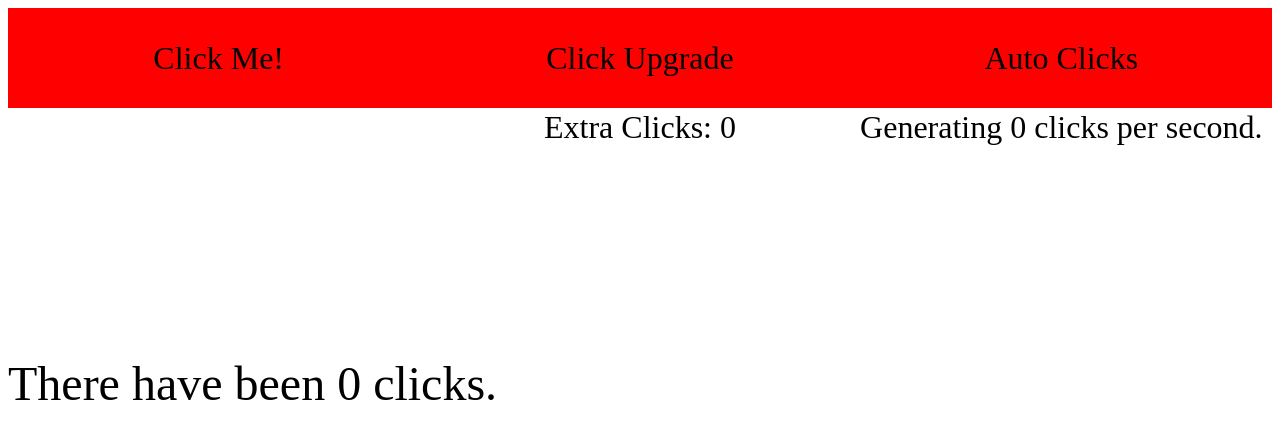
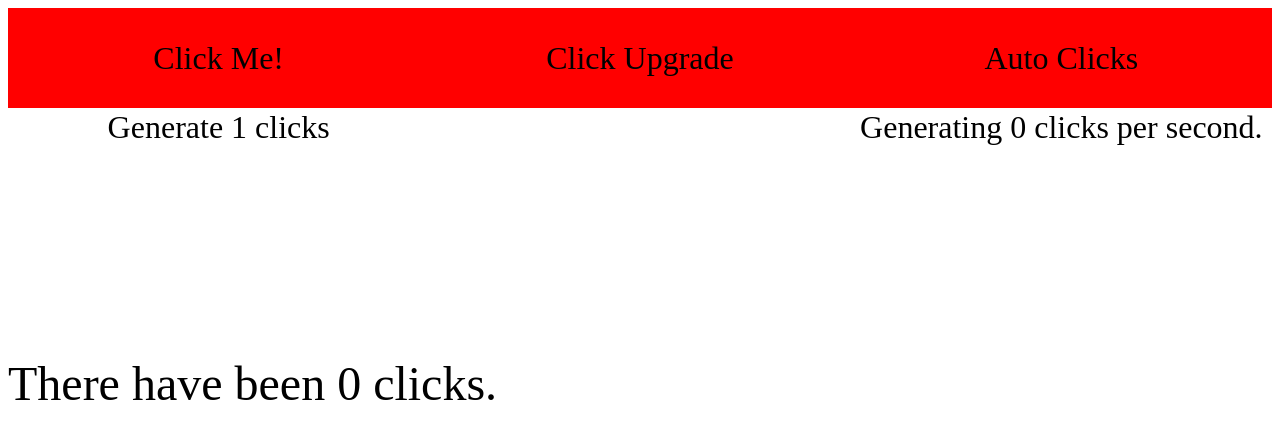
Before and after one commit to elfirl/idle-game, a plain HTML site: page index.html in a window 1280 px wide. Drawn offline with nearby package versions, Linux system fonts and the light colour scheme.

Commit message:
Clarified whats happening per click.

```diff
--- a/assets/scripts/javascript.js
+++ b/assets/scripts/javascript.js
@@ -1,4 +1,5 @@
 var gameData = {
+    clicksPerClick: 1,
 	numberOfClicks: 0,
 	multiplier: 0,
 	autoClicks: 0,
@@ -10,6 +11,7 @@ $(document).ready(function() {
 	$(".total-clicks").text(gameData.numberOfClicks);
     $(".total-upgrades").text(gameData.multiplier);
     $(".auto-click-total").text(gameData.autoClicks);
+    $(".clicks-with-bonus").text(gameData.clicksPerClick);
 
     // Update the number of clicks, and show it on the page.
     $(".click-button").on("click", function(event) {
@@ -21,6 +23,8 @@ $(document).ready(function() {
     // Upgrades the number of clicks you get when you "Click me!".
     $(".upgrade-button").on("click", function(event) {
     	gameData.multiplier++;
+        gameData.clicksPerClick++;
+        $(".clicks-with-bonus").text(gameData.clicksPerClick);
         $(".total-upgrades").text(gameData.multiplier);
     });
 
--- a/index.html
+++ b/index.html
@@ -13,11 +13,11 @@
 
 			<div class="click-button">
 				<p class="click-me">Click Me!</p>
+				<p class="click-me">Generate <span class="clicks-with-bonus"></span> clicks</p>
 			</div>
 
 			<div class="upgrade-button">
 				<p class="upgrade-me">Click Upgrade</p>
-				<p class="upgrade-me">Extra Clicks: <span class="total-upgrades"></span></p>
 			</div>
 
 			<div class="auto-clicks-button">
```
